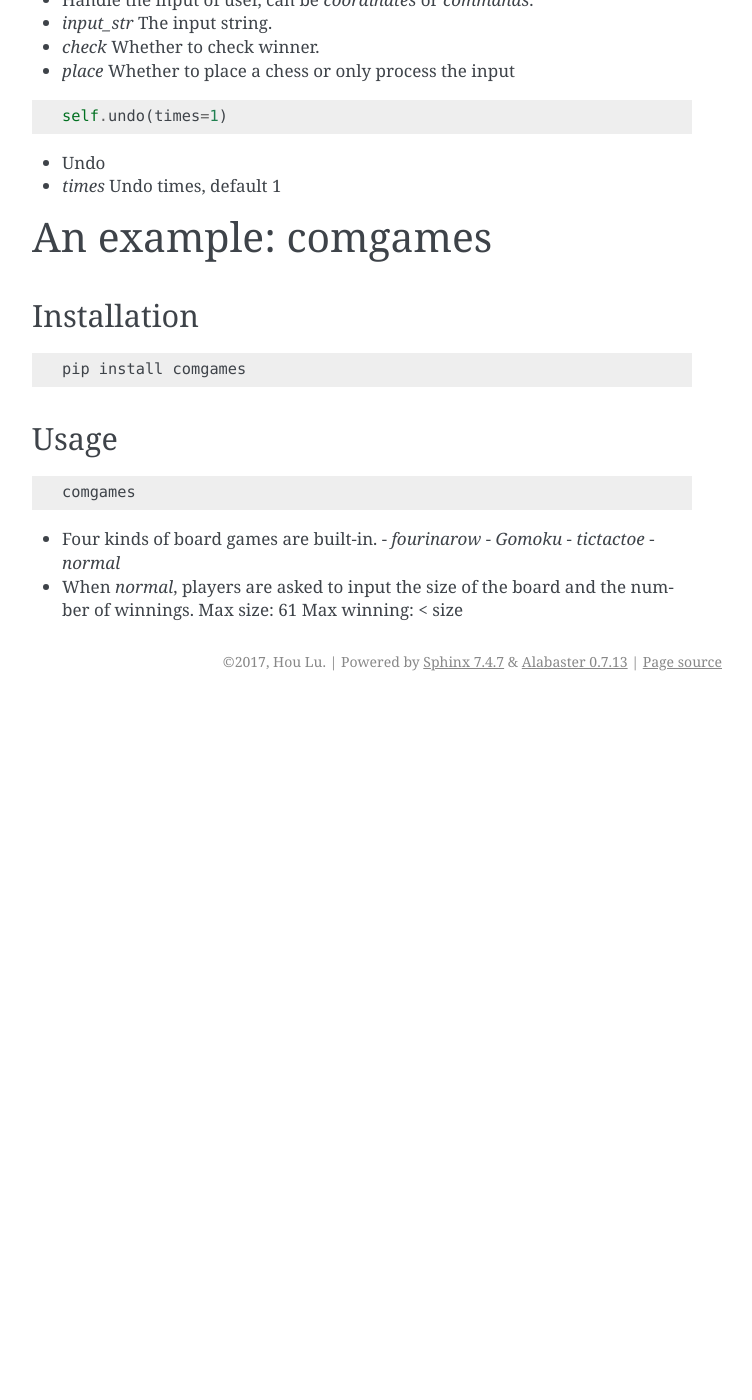
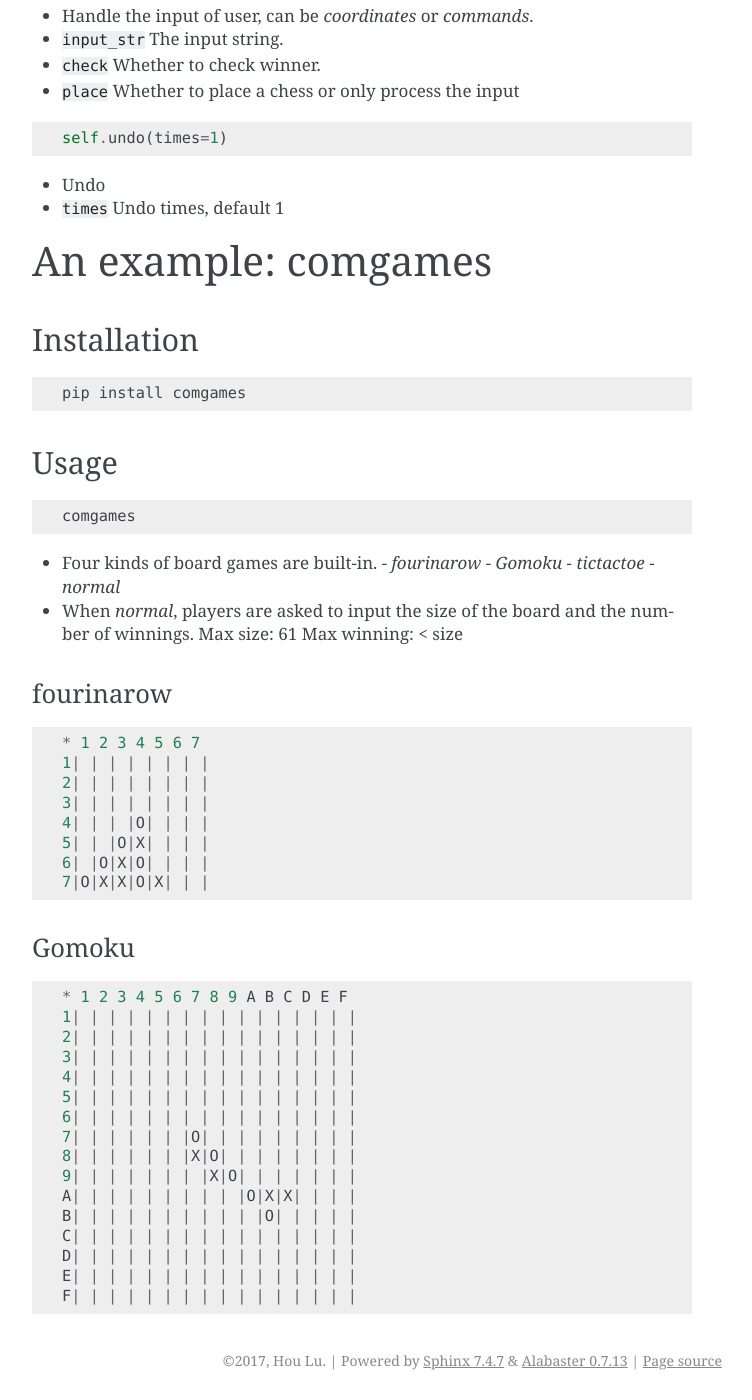
Before and after one commit to houluy/chessboard, a Sphinx documentation site: the page built from docs/source/main/main.rst, in a window 1280 px wide and 1400 px high, scrolled down 1594 px. Shown: the whole window, without its empty margins (388-1140 px from the left). Built offline with Sphinx 7.4.7, drawn with Linux system fonts in a browser that asks for light colours; before the commit the page ends 2295 px from its top, so only the background shows below that.

Commit message:
fix docs

```diff
--- a/docs/source/main/main.rst
+++ b/docs/source/main/main.rst
@@ -28,11 +28,11 @@
 
 * ``board_size`` defines the size of the chessboard
 * ``win`` defines the number of chess pieces to win in a line
-* `ch_off` defines the character of offensive player
-* `ch_def` defines the character of defensive player
-* `ch_black` defines the character of default place
-* `user_number` defines the number of players (No use)
-* `game_name` defines the built-in game_name (default None)
+* ``ch_off`` defines the character of offensive player
+* ``ch_def`` defines the character of defensive player
+* ``ch_black`` defines the character of default place
+* ``user_number`` defines the number of players (No use)
+* ``game_name`` defines the built-in game_name (default None)
 
 Instance Methods
 ****************
@@ -43,15 +43,15 @@
 
     self.set_pos(pos, check=True)
 
-* `pos` are the coordinates of chess.
-* `check` whether to check winner after this step
+* ``pos`` are the coordinates of chess.
+* ``check`` whether to check winner after this step
 
 ::
 
     self.print_pos(coordinates, pos=None)
 
 * Print the chessboard, if `pos` is given, print `pos`, else, print `self.pos`
-* `coordinates` is the current coordinates of chess, this one will be print in specific color
+* ``coordinates`` is the current coordinates of chess, this one will be print in specific color
 
 ::
 
@@ -82,16 +82,16 @@
     self.handle_input(input_str, check=False, place=True)
 
 * Handle the input of user, can be *coordinates* or *commands*.
-* `input_str` The input string.
-* `check` Whether to check winner.
-* `place` Whether to place a chess or only process the input
+* ``input_str`` The input string.
+* ``check`` Whether to check winner.
+* ``place`` Whether to place a chess or only process the input
 
 ::
 
     self.undo(times=1)
 
 * Undo
-* `times` Undo times, default 1
+* ``times`` Undo times, default 1
 
 An example: comgames
 ####################
@@ -112,10 +112,48 @@
     comgames
 
 * Four kinds of board games are built-in.
-  - `fourinarow`
-  - `Gomoku`
-  - `tictactoe`
-  - `normal`
-* When `normal`, players are asked to input the size of the board and the number of winnings.
+  - *fourinarow*
+  - *Gomoku*
+  - *tictactoe*
+  - *normal*
+* When *normal*, players are asked to input the size of the board and the number of winnings.
   Max size: 61
   Max winning: < size
+
+
+fourinarow
+==========
+
+::
+
+    * 1 2 3 4 5 6 7
+    1| | | | | | | |
+    2| | | | | | | |
+    3| | | | | | | |
+    4| | | |O| | | |
+    5| | |O|X| | | |
+    6| |O|X|O| | | |
+    7|O|X|X|O|X| | |
+
+
+Gomoku
+======
+
+::
+
+    * 1 2 3 4 5 6 7 8 9 A B C D E F
+    1| | | | | | | | | | | | | | | |
+    2| | | | | | | | | | | | | | | |
+    3| | | | | | | | | | | | | | | |
+    4| | | | | | | | | | | | | | | |
+    5| | | | | | | | | | | | | | | |
+    6| | | | | | | | | | | | | | | |
+    7| | | | | | |O| | | | | | | | |
+    8| | | | | | |X|O| | | | | | | |
+    9| | | | | | | |X|O| | | | | | |
+    A| | | | | | | | | |O|X|X| | | |
+    B| | | | | | | | | | |O| | | | |
+    C| | | | | | | | | | | | | | | |
+    D| | | | | | | | | | | | | | | |
+    E| | | | | | | | | | | | | | | |
+    F| | | | | | | | | | | | | | | |
```
Also changed, not shown: 5 other files.
